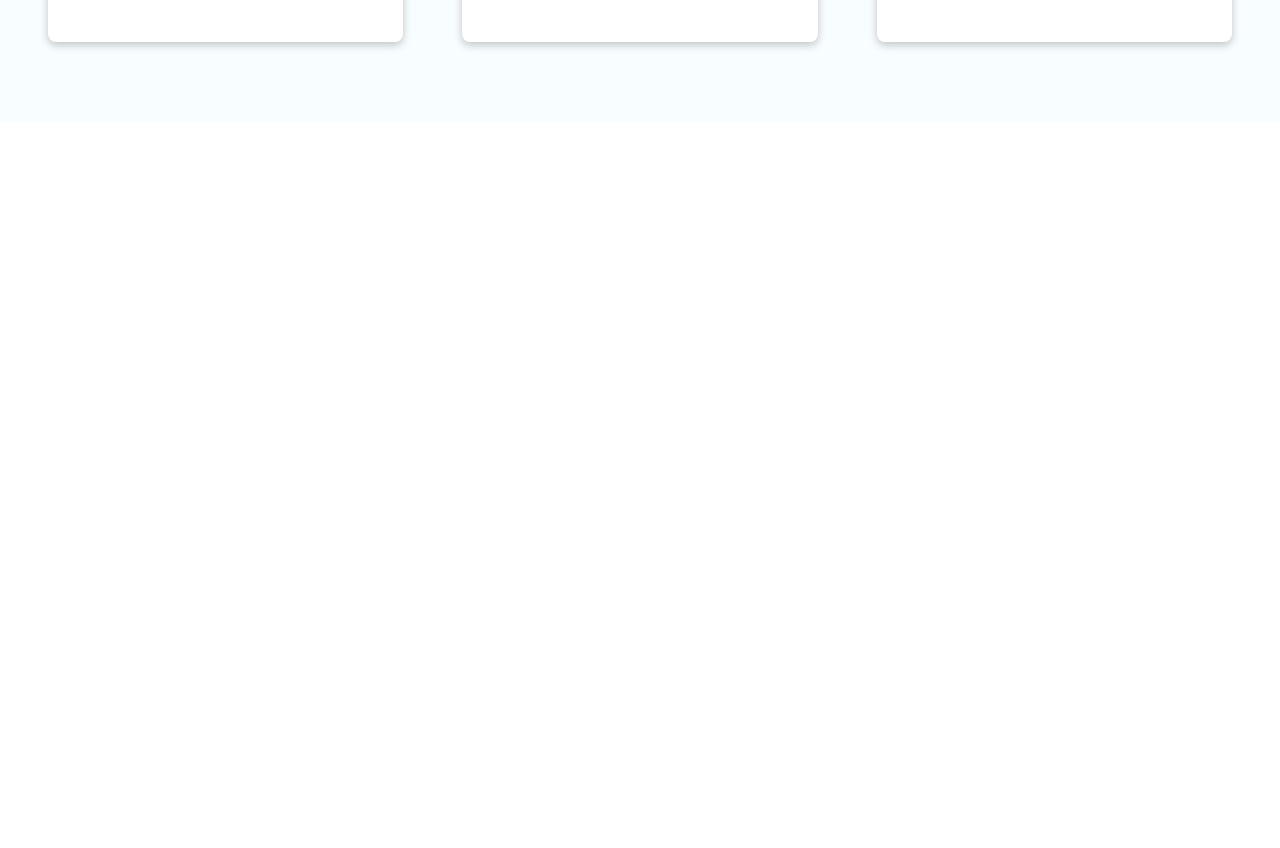
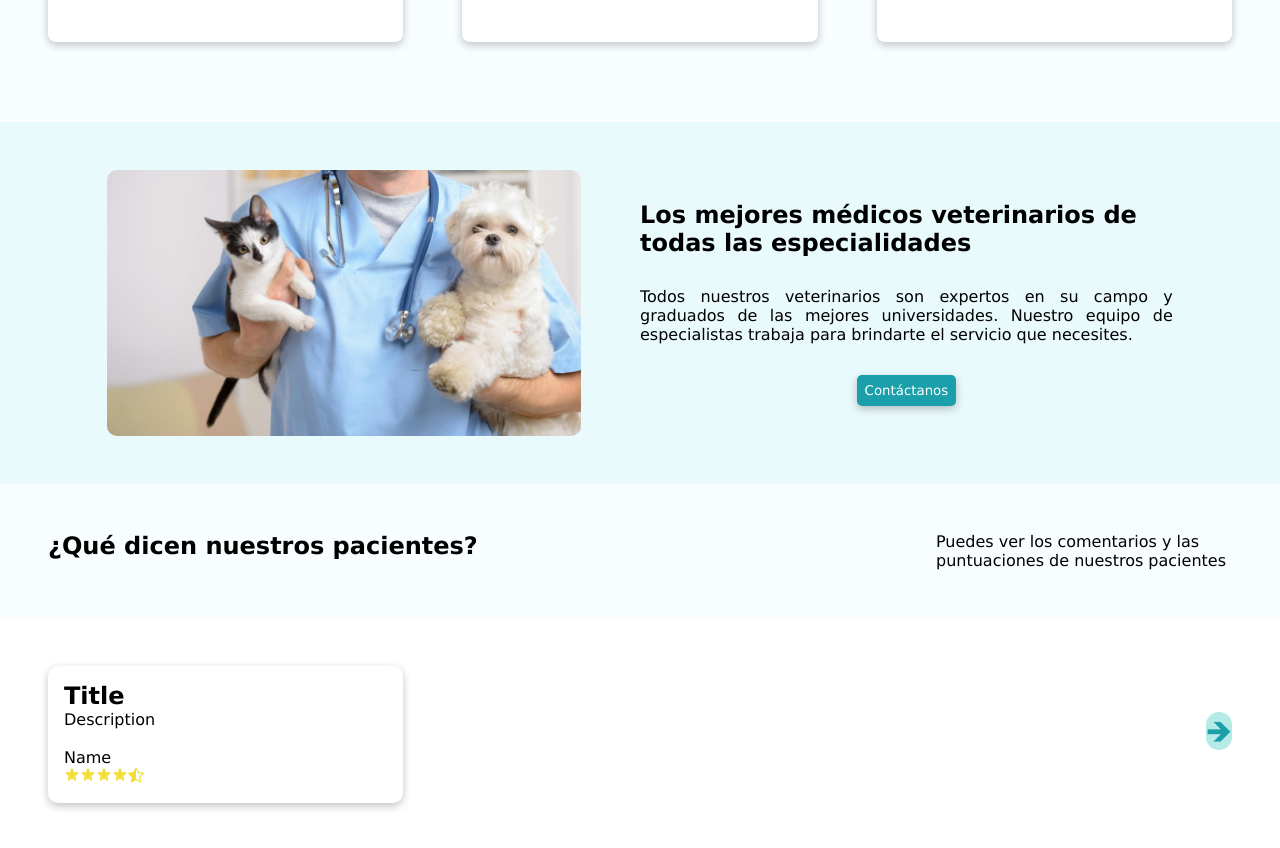
Before and after one commit to vevisvs/veterinary-clinic-react, a React (Vite) app in the folder veterinary-clinic/: page / in a window 1280 px wide. Shown: the part 1400-2248 px from the top of the page. Before the commit the page ends 1522 px from the top, so only its background shows below. Built offline with nearby package versions, Linux system fonts and the light colour scheme.

Commit message:
creacion de seccion de comentarios

```diff
--- /dev/null
+++ b/veterinary-clinic/src/components/Comments/CommentCard.jsx
@@ -0,0 +1,27 @@
+import React from 'react'
+import {AiTwotoneStar} from 'react-icons/ai'
+import {BsStarHalf} from 'react-icons/bs'
+
+const CommentCard = () => {
+  return (
+    <div className='card-comment'>
+        <div className='card-text-info'>
+            <h2>Title</h2>
+            <p>Description</p>
+        </div>
+        <div className='card-user-info'>
+            <img />
+            <p>Name</p>
+        </div>
+        <span className='score'>
+            <AiTwotoneStar />
+            <AiTwotoneStar />
+            <AiTwotoneStar />
+            <AiTwotoneStar />
+            <BsStarHalf />
+        </span>
+    </div>
+  )
+}
+
+export default CommentCard
--- /dev/null
+++ b/veterinary-clinic/src/components/Comments/Comments.css
@@ -0,0 +1,40 @@
+.ctn-comments{
+    background-color: #F8FEFF;
+    padding: 3rem;
+    display: flex;
+    justify-content: space-between;
+}
+
+.comments-description{
+    width: 25%;
+}
+
+
+/* --- card ---- */
+
+.comments-card-section{
+    background-color: white;
+    padding: 3rem;
+    display: flex;
+    justify-content: space-between;
+    align-items: center;
+}
+
+.card-comment{
+    box-shadow: rgba(0, 0, 0, 0.24) 0px 3px 8px;
+    width: 30%;
+    border-radius: 10px;
+    padding: 1rem;
+}
+
+.link-next-comment{
+    cursor: pointer;
+    font-size: 2rem;
+    color: #1BA0AB;
+    background-color: rgb(181, 235, 230);
+    border-radius: 50px;
+}
+
+.score{
+    color: rgb(241, 222, 50);
+}
--- /dev/null
+++ b/veterinary-clinic/src/components/Comments/Comments.jsx
@@ -0,0 +1,22 @@
+import React from 'react'
+import '../Comments/Comments.css'
+import CommentCard from './CommentCard'
+
+const Comments = () => {
+  return (
+    <>
+        <div className='ctn-comments'>
+            <h2 className='comments-title'>¿Qué dicen nuestros pacientes?</h2>
+            <p className='comments-description'>Puedes ver los comentarios y las puntuaciones de nuestros pacientes</p>
+        </div>
+        <div className='comments-card-section'>
+            <CommentCard />
+            <div className='next-button'>
+                <span className='link-next-comment'>🡺</span>
+            </div>
+        </div>
+  </>
+  )
+}
+
+export default Comments
--- /dev/null
+++ b/veterinary-clinic/src/components/Information/Information.css
@@ -0,0 +1,100 @@
+.ctn-information{
+    background-color: #E9FAFC;
+    padding: 3rem;
+    display: flex;
+    justify-content: space-evenly;
+}
+
+.info-vet-image{
+    width: 40%;
+    border-radius: 10px;
+}
+
+.info-description{
+    display: flex;
+    flex-direction: column;
+    align-items: center;
+    width: 45%;
+    justify-content: space-evenly;
+}
+
+.text-parrafo{
+    text-align: justify;
+}
+
+.info-button{
+    background-color: #1BA0AB;
+    padding: 0.5rem;
+    color: white;
+    border-radius: 5px;
+    border: none;
+    box-shadow: rgba(0, 0, 0, 0.24) 0px 3px 8px;
+    cursor: pointer;
+}
+
+.info-button:hover{
+    opacity: 0.8;
+}
+
+
+@media screen and (min-width: 769px) and (max-width: 1200px){
+    .ctn-information{
+        height: 400px;
+    }
+    .info-vet-image{
+        width: 50%;
+    }
+
+    .info-description{
+        width: 45%;
+    }
+
+    .info-description h2{
+        font-size: 1.2rem;
+    }
+
+    .text-parrafo{
+        font-size: 0.9rem;
+    }
+}
+
+
+@media screen and (max-width: 768px){
+    .ctn-information{
+        flex-direction: column;
+        height: 80vh;
+        padding: 2rem;
+    }
+
+    .info-vet-image{
+        width: 100%;
+    }
+
+    .info-description{
+        width: 100%;
+        height: 500px;
+    }
+
+    .info-description h2{
+        width: 100%;
+        font-size: 1.1rem;
+        text-align: center;
+    }
+
+    .text-parrafo{
+        font-size: 0.9rem;
+    }
+}
+
+
+@media screen and (max-width: 420px){
+    .ctn-information{
+        height: 70vh;
+    }
+
+    .info-description{
+        width: 100%;
+        height: 310px;
+    }
+
+}
--- /dev/null
+++ b/veterinary-clinic/src/components/Information/Information.jsx
@@ -0,0 +1,18 @@
+import React from 'react'
+import '../Information/Information.css'
+import photo1 from '../../assets/info-vet.jpg'
+
+const Information = () => {
+  return (
+    <div className='ctn-information'>
+        <img className='info-vet-image' src={photo1}/>
+        <div className='info-description'>
+            <h2>Los mejores médicos veterinarios de todas las especialidades</h2>
+            <p className='text-parrafo'>Todos nuestros veterinarios son expertos en su campo y graduados de las mejores universidades. Nuestro equipo de especialistas trabaja para brindarte el servicio que necesites.</p>
+            <button className='info-button'>Contáctanos</button>
+        </div>
+    </div>
+  )
+}
+
+export default Information
--- a/veterinary-clinic/src/pages/Home/Home.jsx
+++ b/veterinary-clinic/src/pages/Home/Home.jsx
@@ -2,6 +2,8 @@ import React from 'react'
 import Header from '../../components/Header/Header'
 import Navbar from '../../components/Header/Navbar/Navbar'
 import Services from '../../components/Header/Services/Services'
+import Information from '../../components/Information/Information'
+import Comments from '../../components/Comments/Comments'
 
 const Home = () => {
   return (
@@ -9,6 +11,8 @@ const Home = () => {
         <Navbar />
         <Header />
         <Services />
+        <Information />
+        <Comments />
     </div>
   )
 }
```
Also changed, not shown: veterinary-clinic/src/assets/info-vet.jpg (added).
